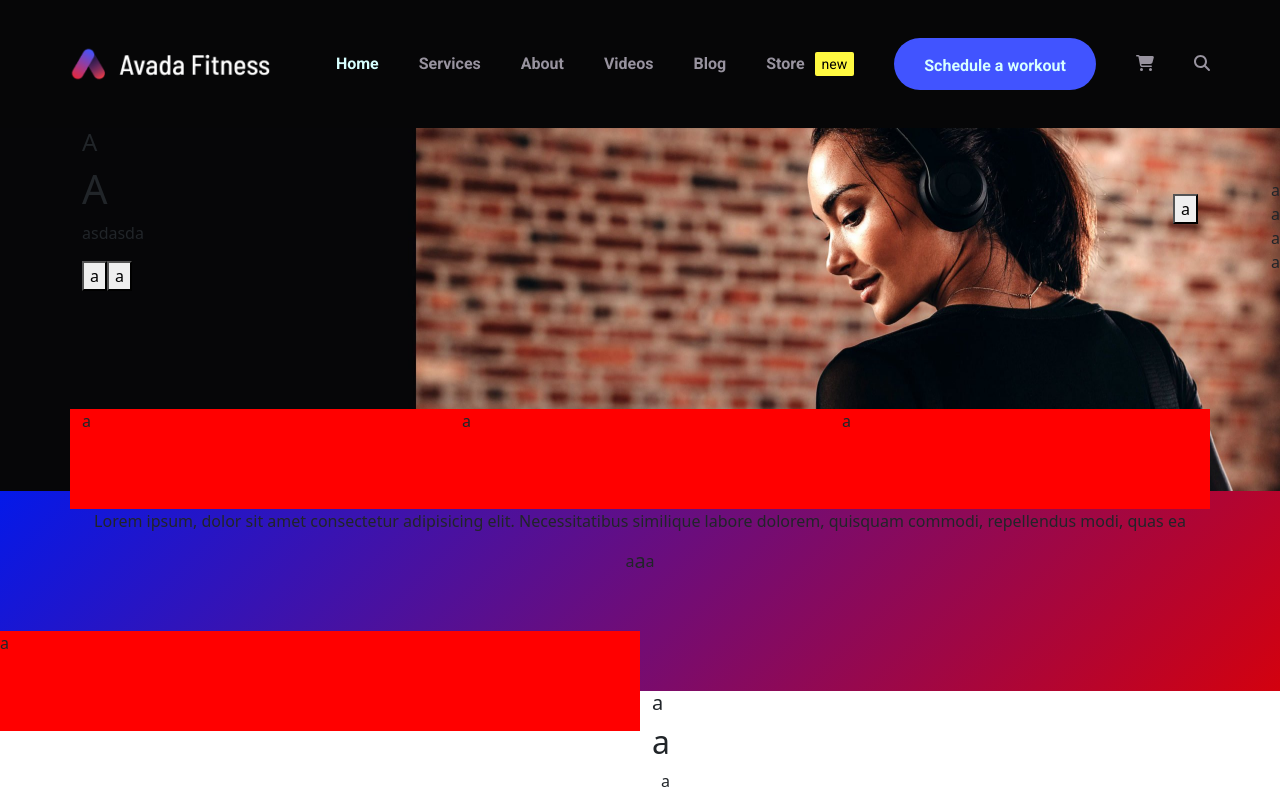
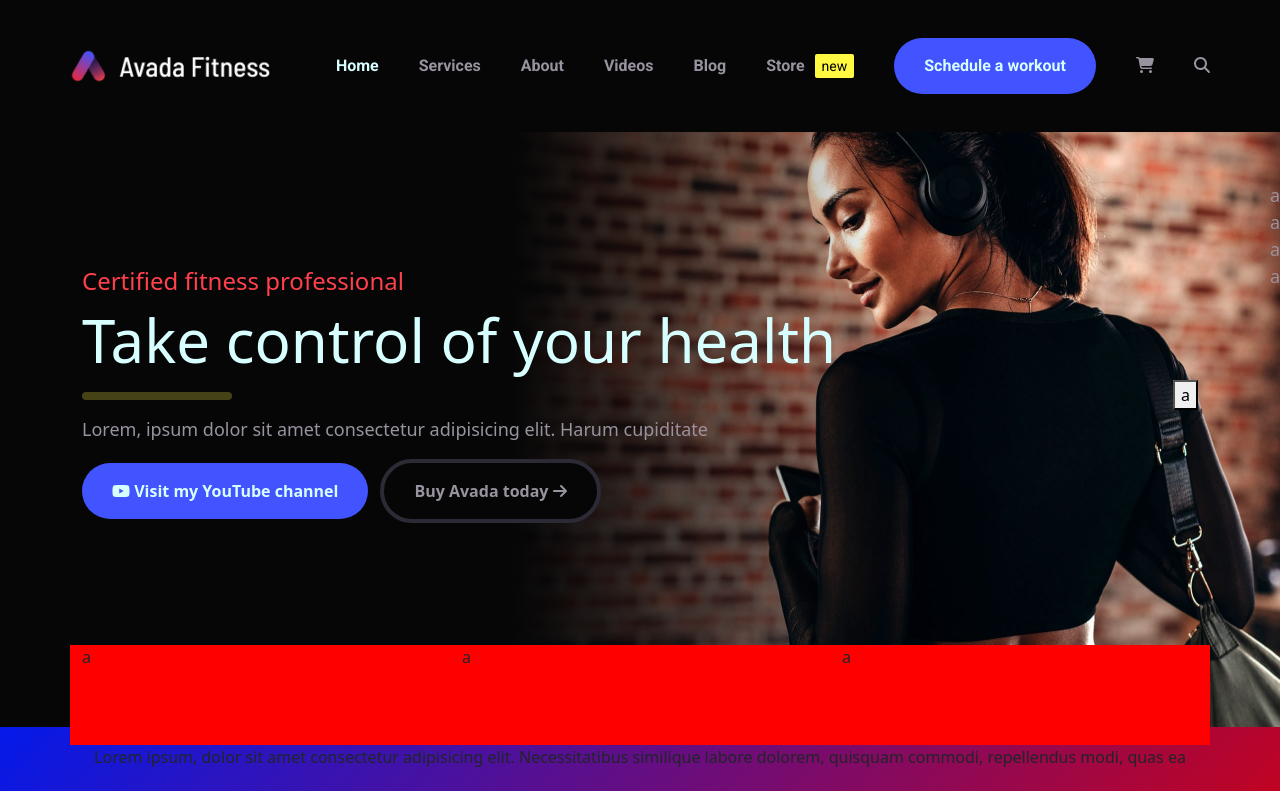
Before and after one commit to AndreaGul/proj-html-vuejs, a Vue app: page / in a window 1280 px wide. Shown: the top 791 px of the page. Built offline with nearby package versions, Linux system fonts and the light colour scheme.

Commit message:
feat:sezione parte sinistra info

```diff
--- a/src/assets/scss/partial/_common.scss
+++ b/src/assets/scss/partial/_common.scss
@@ -18,6 +18,16 @@ COMMON
   color: $primary-text-white;
   background-color: $primary-button-blue;
   border: none;
-  padding: 16px 30px 12px 30px;
+  padding: 16px 30px;
   border-radius: 55px;
 }
+
+.default-button-black {
+  font-weight: 600;
+  color: $primary-text-grey;
+  background-color: $primary-bg-black;
+
+  border: $primary-text-dark-grey solid 4px;
+  padding: 16px 30px;
+  border-radius: 55px;
+}
--- a/src/assets/scss/partial/_variables.scss
+++ b/src/assets/scss/partial/_variables.scss
@@ -6,10 +6,14 @@ VARIABLES
 
 $primary-text-grey: #98939f;
 $primary-text-white: #d7ffff;
+$primary-text-red: #ff414b;
+$primary-text-dark-grey: #2c2a35;
+
 $primary-button-blue: #4154ff;
 $primary-gradient-blue: #0419e9;
 $primary-gradient-red: #d3010e;
 $primary-gradient-rgba-blu: rgba(5, 25, 233, 0.5);
 $primary-gradient-rgba-red: rgba(210, 1, 15, 0.5);
 $primary-bg-black: #060607;
+$primary-bg-black-trasparent: #06060700;
 $primary-bg-yellow: #fff941;
--- a/src/components/components-main/AppMainInfo.vue
+++ b/src/components/components-main/AppMainInfo.vue
@@ -6,13 +6,23 @@ export default {
 
 <template>
   <div class="container-info">
+    <div class="fade-gradient">
       <div class="container d-flex align-items-center justify-content-between">
         <div>
-        <h4>A</h4>
-        <h1>A</h1>
-        <p>asdasda</p>
-        <button>a</button>
-        <button>a</button>
+          <h4>Certified fitness professional</h4>
+          <h1>Take control of your health</h1>
+          <hr />
+          <p>
+            Lorem, ipsum dolor sit amet consectetur adipisicing elit. Harum
+            cupiditate
+          </p>
+          <button class="default-button-blu">
+            <font-awesome-icon icon="fa-brands fa-youtube" /> Visit my YouTube
+            channel
+          </button>
+          <button class="default-button-black">
+            Buy Avada today <font-awesome-icon icon="fa-solid fa-arrow-right" />
+          </button>
         </div>
         <div>
           <button>a</button>
@@ -30,18 +40,54 @@ export default {
         </div>
       </div>
     </div>
+  </div>
 </template>
 
 <style scoped lang="scss">
+@use 'src/assets/scss/partial/_variables.scss' as *;
+
 .container-info {
-  position: relative;
   background-image: url('/img/slider82x-scaled.jpg');
   background-size: cover;
-  padding-bottom: 200px;
+  .fade-gradient {
+    background: linear-gradient(
+      90deg,
+      $primary-bg-black 40%,
+      $primary-bg-black-trasparent 70%
+    );
+    padding-top: 135px;
+    padding-bottom: 204px;
+    position: relative;
+
+    h4 {
+      color: $primary-text-red;
+    }
+    h1 {
+      color: $primary-text-white;
+      font-size: 60px;
+    }
+
+    hr {
+      color: $primary-bg-yellow;
+      width: 150px;
+      border-top: 8px solid $primary-bg-yellow;
+      border-radius: 5px;
+    }
+
+    p {
+      color: $primary-text-grey;
+      font-size: 18px;
+      font-weight: 500;
+    }
+
+    .default-button-blu {
+      margin-right: 12px;
+    }
     .advices-buttons {
       position: absolute;
       top: 50px;
       right: 0;
     }
   }
+}
 </style>
--- a/src/main.js
+++ b/src/main.js
@@ -20,8 +20,10 @@ import { FontAwesomeIcon } from '@fortawesome/vue-fontawesome';
 
 import { faCartShopping } from '@fortawesome/free-solid-svg-icons';
 import { faMagnifyingGlass } from '@fortawesome/free-solid-svg-icons';
+import { faYoutube } from '@fortawesome/free-brands-svg-icons';
+import { faArrowRight } from '@fortawesome/free-solid-svg-icons';
 
 /* add icons to the library */
-library.add(faMagnifyingGlass, faCartShopping);
+library.add(faMagnifyingGlass, faCartShopping, faYoutube, faArrowRight);
 
 createApp(App).component('font-awesome-icon', FontAwesomeIcon).mount('#app');
```
Lines whose indentation alone changed are shown as unchanged.
